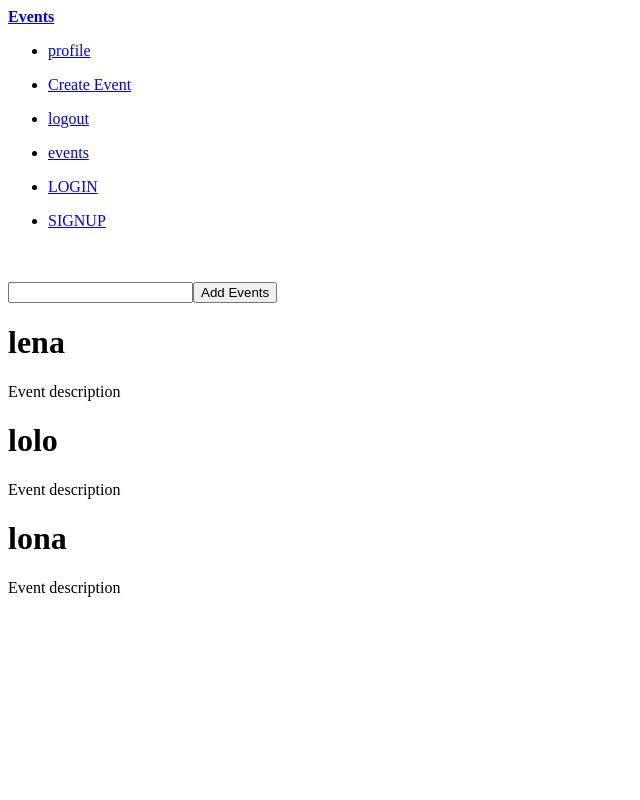
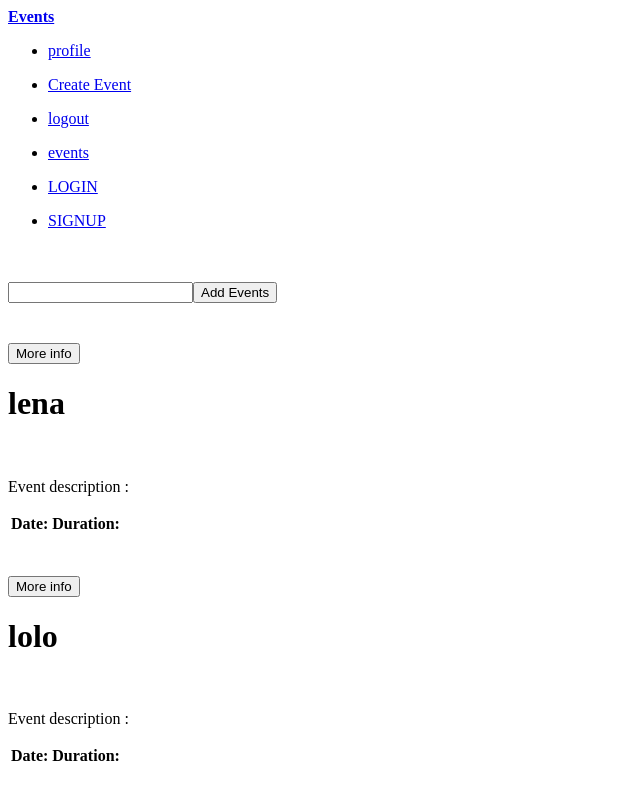
Before and after one commit to RBK-Ragnarok/Event-Manager, a React app: page /events in a window 1280 px wide. Shown: the top 800 px of the page, without its empty margins (0-640 px from the left). Built offline with nearby package versions, Linux system fonts and the light colour scheme; no server answers; the HTML template or start-up script is replaced by a standard one.

Commit message:
page moreinfo

```diff
--- /dev/null
+++ b/react-client/src/components/EventEnfo.jsx
@@ -0,0 +1,52 @@
+import React, { Component } from "react";
+import ReactDOM from 'react-dom';
+import $ from 'jquery';
+import AppRouter from '../routes/AppRouter.jsx';
+import {
+  Route,
+  Link,
+  Switch,
+  browserHistory,
+  BrowserRouter as Router
+} from "react-router-dom";
+
+
+class EventEnfo extends Component {
+  constructor(props) {
+    super(props);
+    this.state = {
+      Date:'',
+      Duration:'',
+      description:''
+    };
+  this.onChange=this.onChange.bind(this);
+  }
+
+  onChange (e) {
+    this.setState({
+     [e.target.name]: e.target.value
+   });
+  }
+    componentDidMount(more) {
+    $.ajax({
+      type: 'GET',
+      url: '/more',
+      success: (data) => {
+        this.setState({
+          data: data
+        })
+      },
+      error: (err) => {
+        console.log('err', err);
+      }
+    });
+
+  }
+
+  render(){
+  	return (
+  		<h1>lolo</h1>
+  )
+  }
+}
+export default EventEnfo;
--- a/react-client/src/components/Eventitems.jsx
+++ b/react-client/src/components/Eventitems.jsx
@@ -5,6 +5,7 @@ import {Navbar,Nav,NavItem,Carousel,Jumbotron,Button} from 'react-bootstrap';
 //import { Link } from 'react-router-dom';
 import Events from './Events.jsx';
 import EventList from './EventList.jsx';
+import EventEnfo from './EventEnfo.jsx';
 import AppRouter from '../routes/AppRouter.jsx';
 import {
   Route,
@@ -23,6 +24,7 @@ class Eventitems extends Component {
       description:'',
       iseventhiddin:true
     };
+  data:'';
   this.onChange=this.onChange.bind(this);
     this.showeventbox=this.showeventbox.bind(this);
   }
@@ -44,13 +46,19 @@ showeventbox(name,description){
   render(){
   	return (
   		<div>
-   <div>
+   <div className="container" style={{display: 'flex', justifyContent: 'center'}}>
    <h2 onClick={()=> this.showeventbox(this.items)} >{this.items}</h2>
    </div>
- <div className="jumbotron jumbotron-fluid" id="jumbotron">
+ <div className="row" className="jumbotron jumbotron-fluid" id='jumbotron'className='col-md-6 col-md-offset-3' >
+ <Link to='/EventEnfo' ><button className='col-xs-4 col-xs-offset-4' type='Submit' onClick={this.componentDidMount}>More info</button></Link>
   <div className="container">
-    <h1 className="display-3">{this.props.event.name}</h1>
-    <p className="lead">Event description</p>
+    <h1 className="display-3" className="col-*-*">{this.props.event.name}</h1>
+    <br></br>
+    <p className="lead">Event description :</p>
+    <table className="table">
+      <th scope="col">Date:</th>
+      <th scope="col">Duration:</th>
+  </table>
   </div>
 </div>
       </div>
--- a/react-client/src/routes/AppRouter.jsx
+++ b/react-client/src/routes/AppRouter.jsx
@@ -8,6 +8,7 @@ import Events from '../components/Events.jsx';
 import axios from 'axios';
 import NavBarComponent from '../components/NavBarComponent.jsx';
 import CreateEvent from '../components/CreateEvent.jsx';
+import EventEnfo from '../components/EventEnfo.jsx';
 
 class AppRouter extends React.Component {
   constructor (props) {
@@ -32,6 +33,7 @@ class AppRouter extends React.Component {
                 <Route  path = "/login"	component = {login} />
                 <Route  path = "/events" component = {Events} />
                 <Route  path = "/create" component = {CreateEvent} />
+                <Route  path = "/EventEnfo" component = {EventEnfo} />
 
                 </Switch>
             </div>
```
Also changed, not shown: 2 other files (tests, documents, lock files or other folders).
